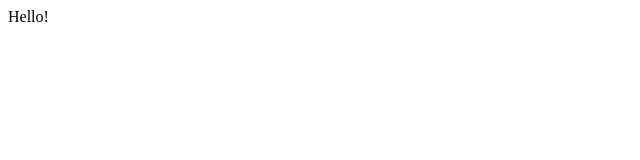
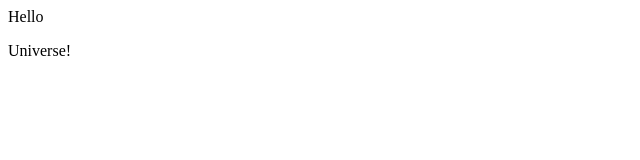
Before and after one commit to Vineeth315/demo-repo, a plain HTML site: page index.html in a window 1280 px wide. Shown: the full height of the page, 0-640 px from the left. Drawn offline with Linux system fonts and the light colour scheme.

Commit message:
Updated index.html with a new line called universe

```diff
--- a/index.html
+++ b/index.html
@@ -1 +1,2 @@
-<p>Hello!</p>
+<p>Hello</p>
+<p>Universe!</p>
```
